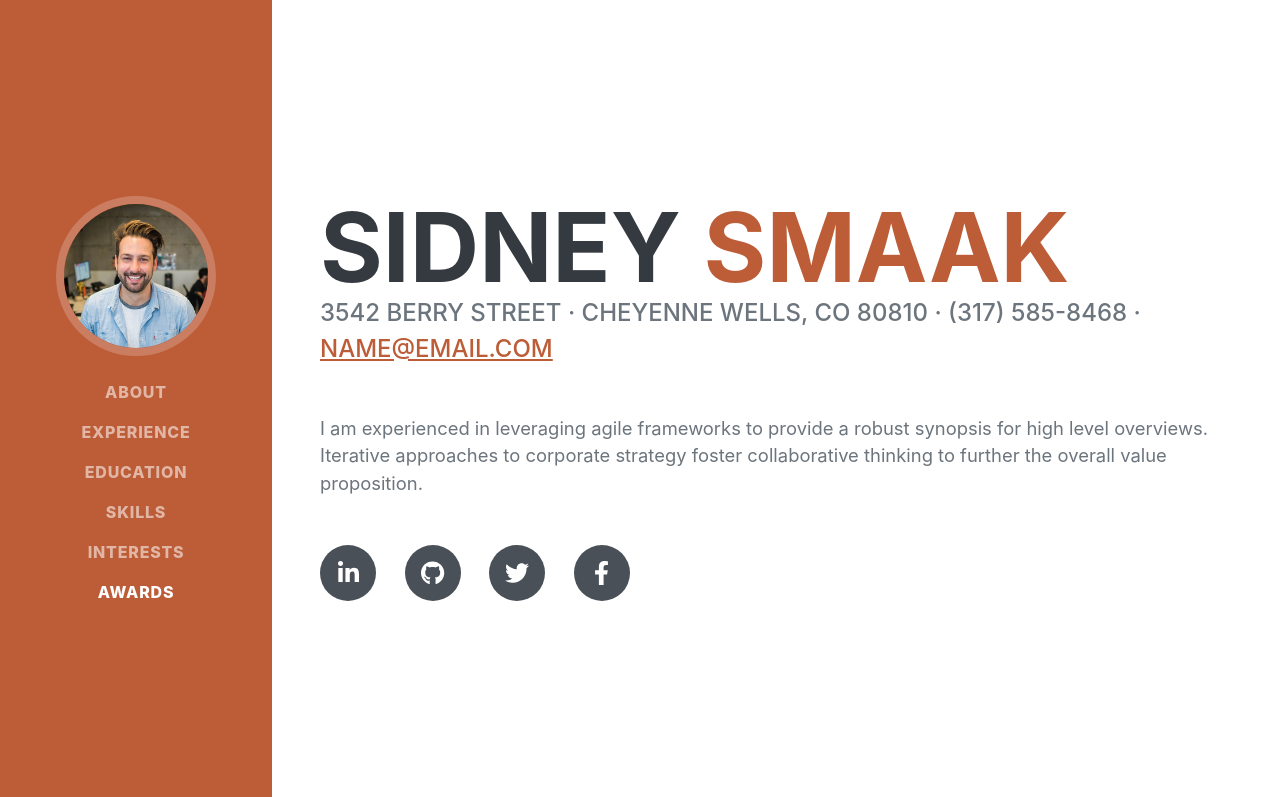
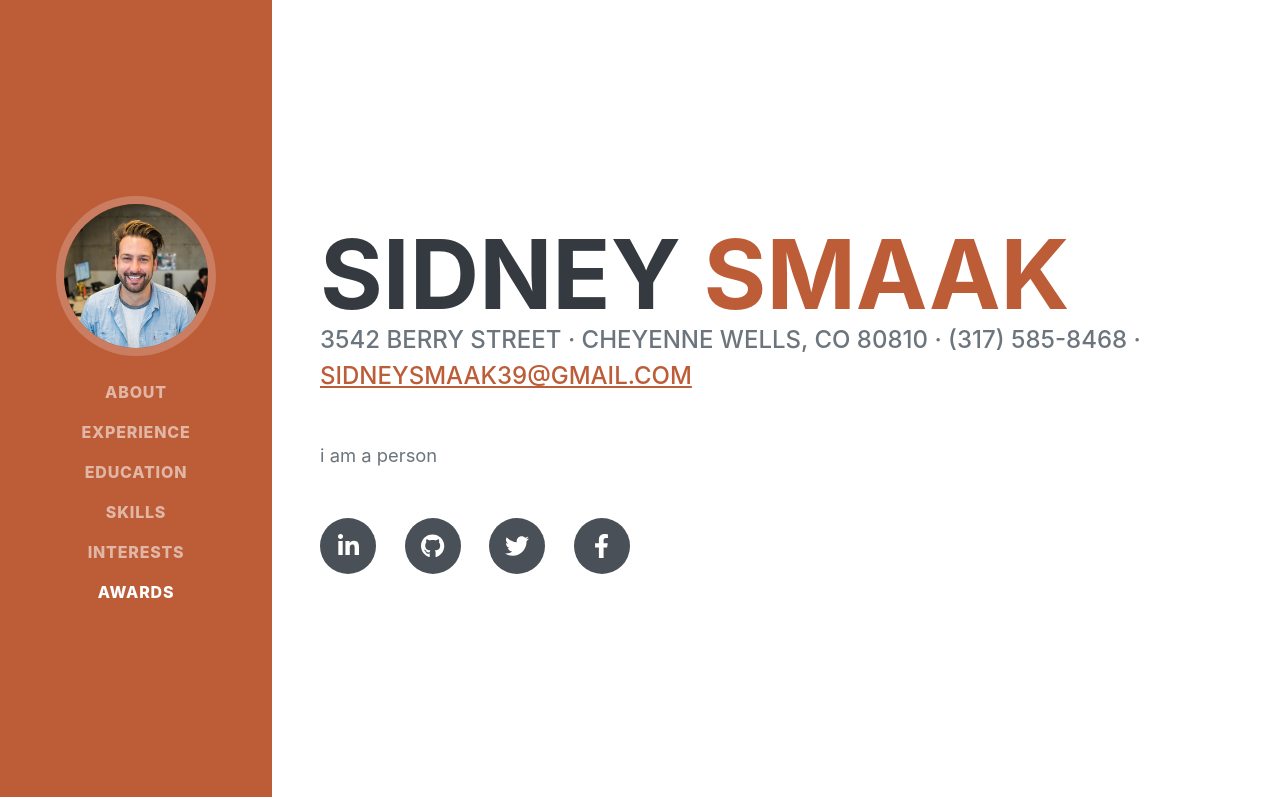
Before and after one commit to AbyssoCoder/SidneyPortofolio, a plain HTML site: page index.html in a window 1280 px wide. Shown: the top 797 px of the page. Drawn offline with nearby package versions, Linux system fonts and the light colour scheme; a web font is replaced by a local one.

Commit message:
Update index.html
update

```diff
--- a/index.html
+++ b/index.html
@@ -45,9 +45,9 @@
                     </h1>
                     <div class="subheading mb-5">
                         3542 Berry Street · Cheyenne Wells, CO 80810 · (317) 585-8468 ·
-                        <a href="mailto:name@email.com">name@email.com</a>
+                        <a href="mailto:name@email.com">sidneysmaak39@gmail.com</a>
                     </div>
-                    <p class="lead mb-5">I am experienced in leveraging agile frameworks to provide a robust synopsis for high level overviews. Iterative approaches to corporate strategy foster collaborative thinking to further the overall value proposition.</p>
+                    <p class="lead mb-5">i am a person</p>
                     <div class="social-icons">
                         <a class="social-icon" href="#!"><i class="fab fa-linkedin-in"></i></a>
                         <a class="social-icon" href="#!"><i class="fab fa-github"></i></a>
```
